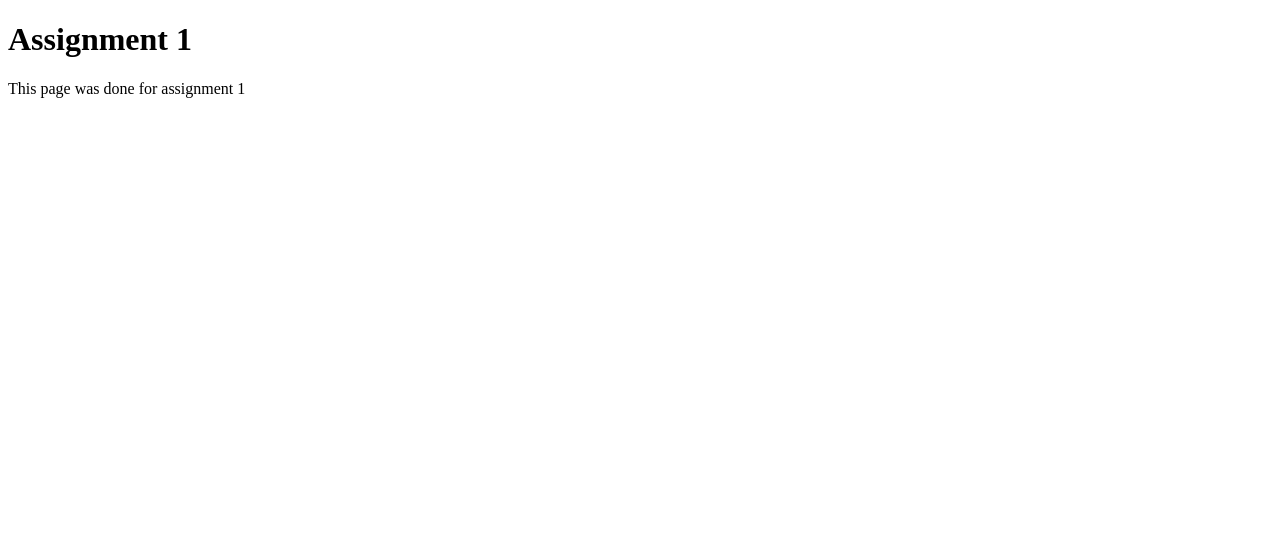
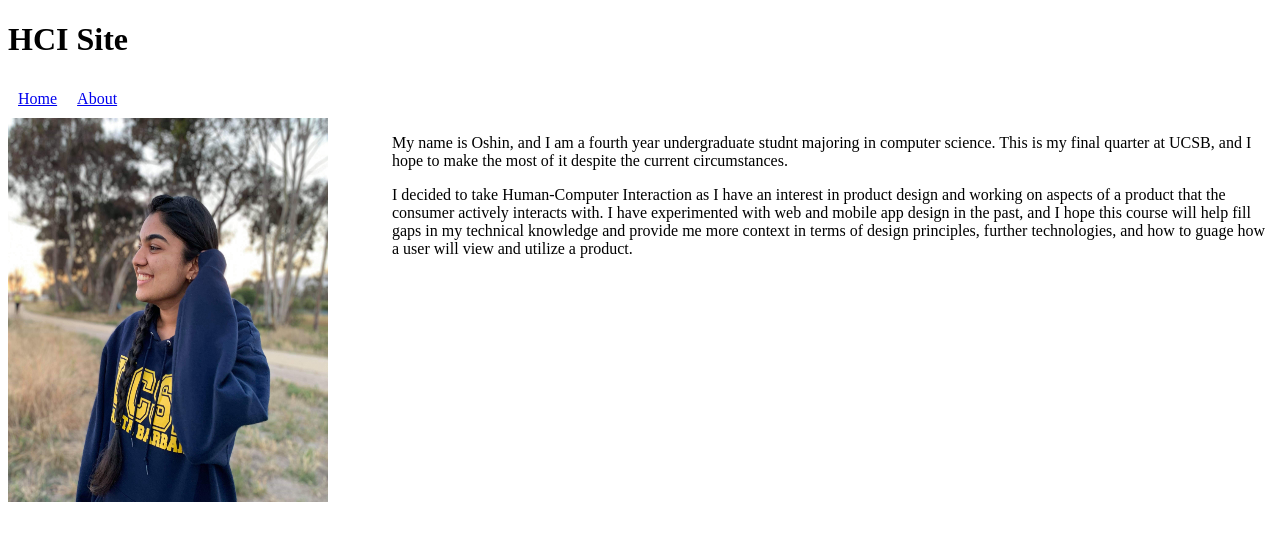
Before and after one commit to oshijoshi/hci_site, a plain HTML site: page as1.html in a window 1280 px wide. Drawn offline with Linux system fonts and the light colour scheme.

Commit message:
added components for assignment 1

```diff
--- a/as1.html
+++ b/as1.html
@@ -3,13 +3,43 @@
 
   <head>
     <meta charset="utf-8">
-    <title>Assignment 1</title>
+    <title>HCI Site</title>
+    <link rel="stylesheet" type-"text/css" href="style.css">
   </head>
 
   <body>
-    <h1>Assignment 1</h1>
-    <!-- Insert <img src=""></img> -->
-    <p>This page was done for assignment 1</p>
+    <div>
+      <h1>HCI Site</h1>
+    </div>
+    <div class="nav-bar">
+      <div>
+        <a href="https://github.com" target="_blank">Home</a>
+      </div>
+      <div>
+        <a href="https://google.com" target="_blank">About</a>
+      </div>
+    </div>
+    <div id="main-body">
+      <div>
+        <img id="portrait" src="images/portrait.jpg"></img>
+      </div>
+      <div id="main-text">
+        <p>
+          My name is Oshin, and I am a fourth year undergraduate studnt
+          majoring in computer science. This is my final quarter at UCSB, and I
+          hope to make the most of it despite the current circumstances.
+        </p>
+        <p>
+          I decided to take Human-Computer Interaction as I have an interest in
+          product design and working on aspects of a product that the consumer
+          actively interacts with. I have experimented with web and mobile app
+          design in the past, and I hope this course will help fill gaps in my
+          technical knowledge and provide me more context in terms of design
+          principles, further technologies, and how to guage how a user will
+          view and utilize a product.
+        </p>
+      </div>
+    </div>
   </body>
 
 </html>
--- a/style.css
+++ b/style.css
@@ -0,0 +1,20 @@
+.nav-bar {
+  display: flex;
+}
+
+.nav-bar > div { /*added to each div within nav-bar*/
+    padding: 10px;
+}
+
+#main-body {
+  display: flex;
+}
+
+#portrait {
+  width: 40vmin;
+  height: 30vmax;
+}
+
+#main-text {
+  padding-left: 5vw;
+}
```
Also changed, not shown: images/portrait.jpg (added).
